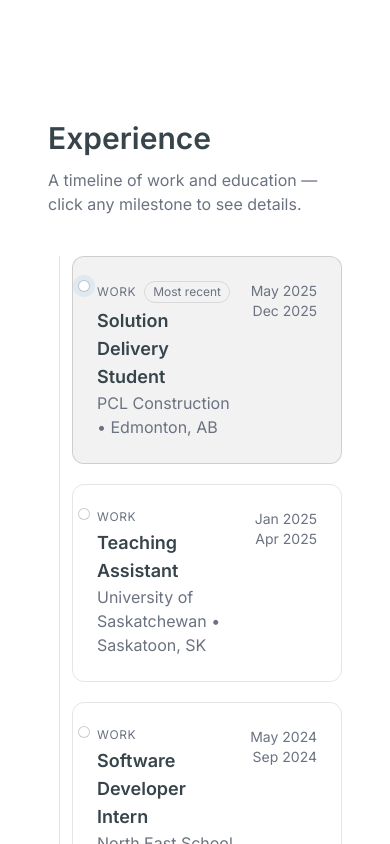
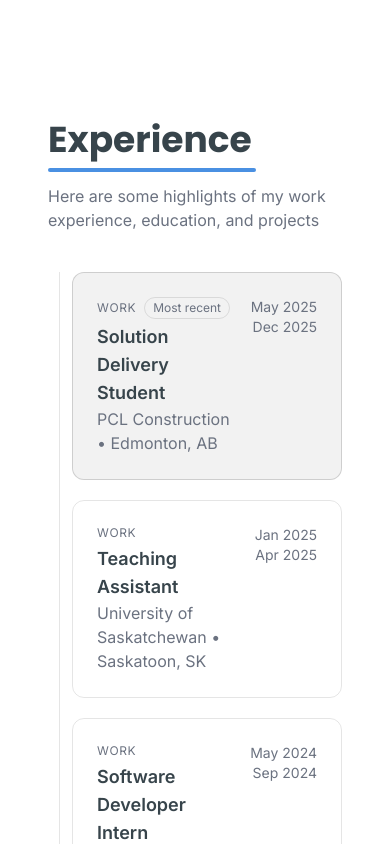
Before and after one commit to lecegues/lecegues-website, a Next.js app in the folder client/: page / in a window 390 px wide. Shown: the part 1180-2024 px from the top of the page. Built offline with nearby package versions, Linux system fonts and the light colour scheme.

Commit message:
Added modifications to ExperienceSection.jsx & updated navbar
- Added animations to ExperienceSection

```diff
--- a/client/app/components/ExperienceSection.jsx
+++ b/client/app/components/ExperienceSection.jsx
@@ -1,7 +1,7 @@
 "use client";
 
-import React, { useMemo, useState } from "react";
-import { motion, AnimatePresence } from "framer-motion";
+import React, { useMemo, useState, useRef } from "react";
+import { motion, AnimatePresence, useInView } from "framer-motion";
 
 const ExperienceSection = () => {
   const items = useMemo(
@@ -69,14 +69,57 @@ const ExperienceSection = () => {
   const [activeId, setActiveId] = useState(items[0]?.id);
   const active = items.find((x) => x.id === activeId) ?? items[0];
 
+  const sectionRef = useRef(null);
+  const isInView = useInView(sectionRef, { once: true, margin: "-100px" });
+
+  const container = {
+    hidden: {},
+    show: {
+        transition: {
+            staggerChildren: 0.12,
+            delayChildren: 0.12,
+        },
+    },
+  };
+
+  const fadeUp = {
+    hidden: { opacity: 0, y:14 },
+    show: { opacity: 1, y:0, transition: { duration: 0.8, ease: "easeOut" } },
+  };
+
+  const underline = {
+  hidden: { width: 0 },
+  show: { width: "13rem", transition: { duration: 0.8, ease: "easeOut", delay: 0.15 } },
+  };
+
   return (
-    <section className="py-16 text-[#37444B]" id="experience">
-      <div className="flex flex-col gap-3 mb-10">
-        <h2 className="text-3xl sm:text-4xl font-semibold">Experience</h2>
+      <motion.section
+        ref={sectionRef}
+        className="py-16 text-[#37444B]"
+        id="experience"
+        variants={container}
+        initial="hidden"
+        animate={isInView ? "show" : "hidden"}
+     >
+      <motion.div className="flex flex-col gap-3 mb-10" variants={fadeUp}>
+        <div>
+          <h2 className="text-4xl font-mono font-bold text-[#37444B]">
+            Experience
+          </h2>
+
+          {/* Animated underline */}
+          <motion.div
+            className="h-1 rounded bg-[#4A90E2] mt-2"
+            variants={underline}
+            initial="hidden"
+            animate={isInView ? "show" : "hidden"}
+          />
+        </div>
+
         <p className="text-[#6B7280] max-w-2xl">
-          A timeline of work and education — click any milestone to see details.
+          Here are some highlights of my work experience, education, and projects
         </p>
-      </div>
+      </motion.div>
 
       <div className="grid grid-cols-1 lg:grid-cols-12 gap-10">
         {/* Timeline */}
@@ -90,7 +133,7 @@ const ExperienceSection = () => {
                 const isActive = item.id === activeId;
 
                 return (
-                  <li key={item.id} className="relative">
+                  <motion.li key={item.id} className="relative" variants={fadeUp}>
                         <button
                         type="button"
                         onClick={() => setActiveId(item.id)}
@@ -102,16 +145,7 @@ const ExperienceSection = () => {
                         ].join(" ")}
                         aria-current={isActive ? "true" : "false"}
                         >
-                      {/* dot */}
-                      <span className="absolute left-[6px] top-6 h-3 w-3 rounded-full border border-black/20 bg-white">
-                        <span
-                          className={[
-                            "absolute inset-0 rounded-full transition-opacity",
-                            isActive ? "opacity-100" : "opacity-0",
-                          ].join(" ")}
-                          style={{ boxShadow: "0 0 0 6px rgba(74,144,226,0.10)" }}
-                        />
-                      </span>
+
 
                       <div className="flex items-start justify-between gap-4 m-2">
                         <div>
@@ -139,7 +173,7 @@ const ExperienceSection = () => {
                         </div>
                       </div>
                     </button>
-                  </li>
+                  </motion.li>
                 );
               })}
             </ul>
@@ -147,7 +181,7 @@ const ExperienceSection = () => {
         </div>
 
         {/* Details panel */}
-        <div className="lg:col-span-7">
+        <motion.div className="lg:col-span-7" variants={fadeUp}>
           <div className="rounded-2xl border border-black/10 bg-black/5 p-6 sm:p-8">
             <AnimatePresence mode="wait">
               <motion.div
@@ -205,9 +239,9 @@ const ExperienceSection = () => {
           <p className="mt-4 text-sm text-[#9CA3AF]">
             Tip: keep each role to 2–4 bullets focused on outcomes and scope.
           </p>
-        </div>
+        </motion.div>
       </div>
-    </section>
+    </motion.section>
   );
 };
 
--- a/client/app/components/Navbar.jsx
+++ b/client/app/components/Navbar.jsx
@@ -14,12 +14,8 @@ const navLinks = [
     path: "/",
   },
   {
-    title: "About Me",
-    path: "#about",
-  },
-  {
-    title: "Projects",
-    path: "#projects",
+    title: "Experience",
+    path: "#experience",
   },
   {
     title: "Contact",
```
